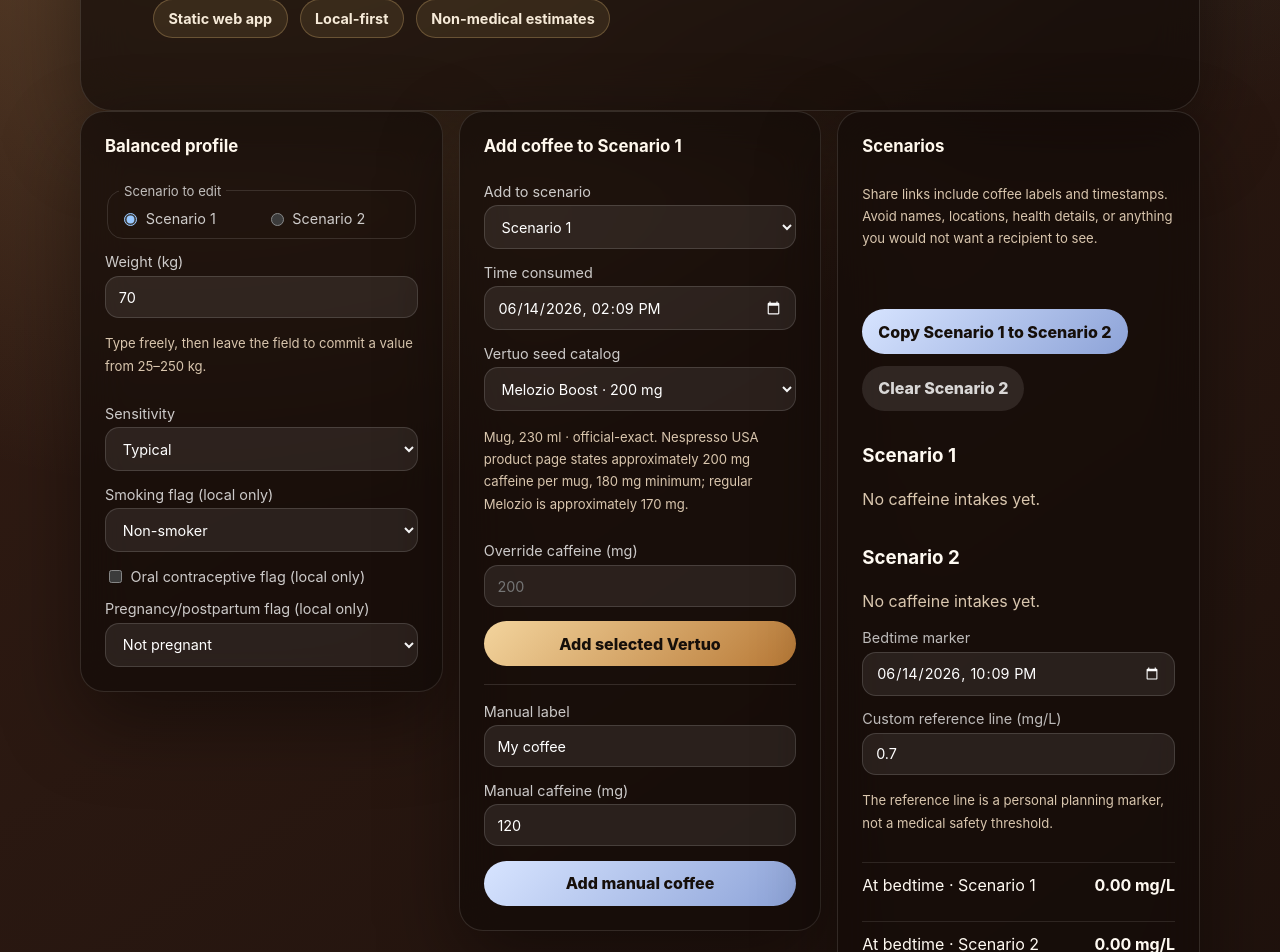
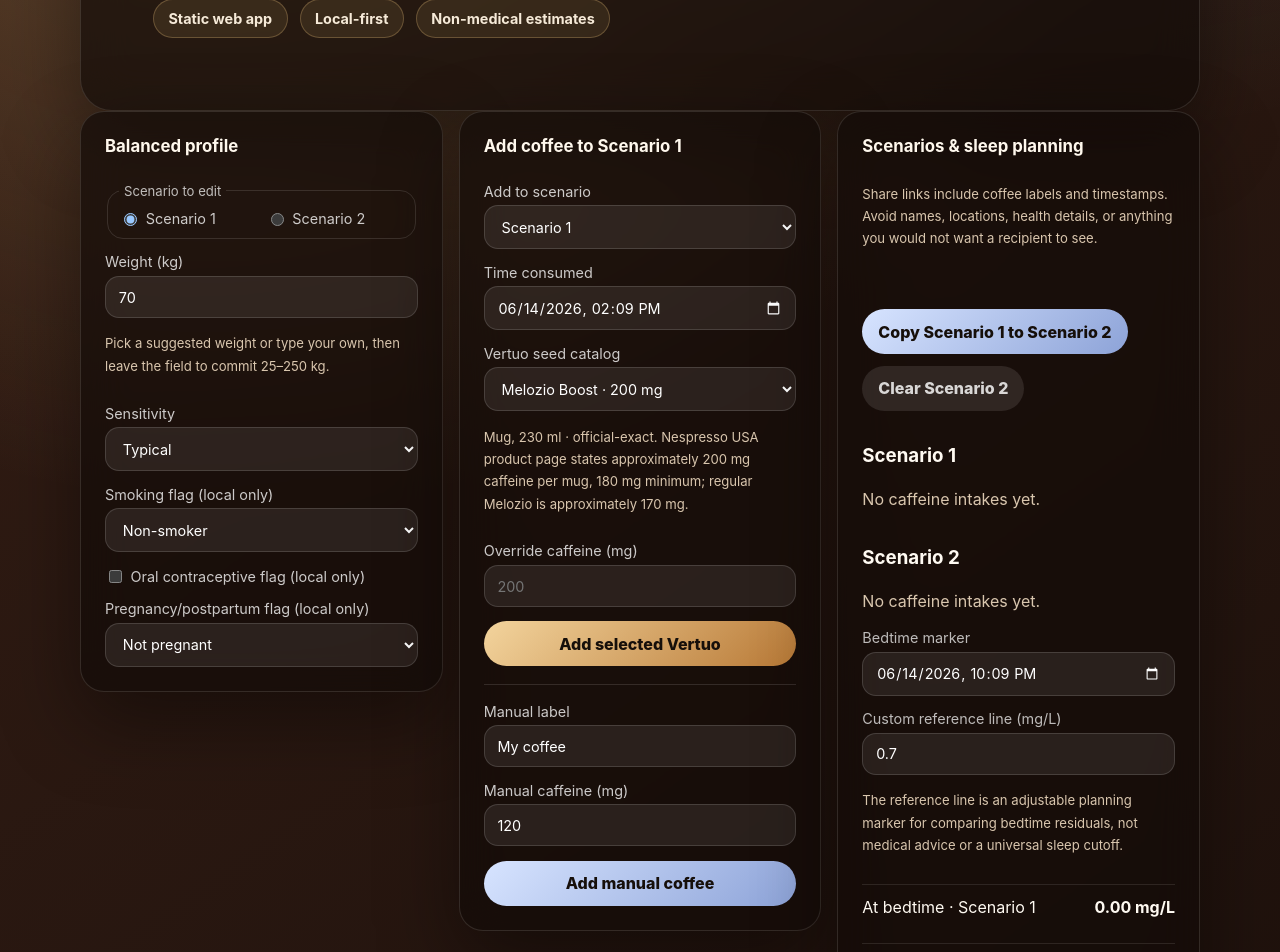
Before and after one commit to han-ent/coffee, a React (Vite) app: page / in a window 1280 px wide. Shown: the part 720-1672 px from the top of the page. Built offline with nearby package versions, Linux system fonts and the light colour scheme.

Commit message:
feat: improve weight and sleep planning UX

```diff
--- a/src/App.tsx
+++ b/src/App.tsx
@@ -36,6 +36,8 @@ function parsePositiveNumber(value: string) {
   const parsed = Number(value);
   return Number.isFinite(parsed) && parsed > 0 ? parsed : undefined;
 }
+
+const weightSuggestionsKg = [45, 50, 55, 60, 65, 70, 75, 80, 85, 90, 100, 110, 120];
 
 function formatDuration(minutes: number) {
   if (!Number.isFinite(minutes) || minutes < 0) return 'No caffeine yet';
@@ -212,6 +214,7 @@ export function App() {
             <input
               type="text"
               inputMode="decimal"
+              list="weight-suggestions-kg"
               value={weightDraft}
               onChange={(event) => setWeightDraft(event.target.value)}
               onBlur={commitWeight}
@@ -219,8 +222,11 @@ export function App() {
                 if (event.key === 'Enter') commitWeight();
               }}
             />
+            <datalist id="weight-suggestions-kg">
+              {weightSuggestionsKg.map((weight) => <option key={weight} value={weight} />)}
+            </datalist>
           </label>
-          <p className="fine-print">Type freely, then leave the field to commit a value from 25–250 kg.</p>
+          <p className="fine-print">Pick a suggested weight or type your own, then leave the field to commit 25–250 kg.</p>
           <label>
             Sensitivity
             <select
@@ -315,7 +321,7 @@ export function App() {
         </form>
 
         <section className="foundation-card result-panel" aria-label="Scenario summary">
-          <h2>Scenarios</h2>
+          <h2>Scenarios & sleep planning</h2>
           <p className="fine-print">{SHARE_LABEL_PRIVACY_WARNING}</p>
           <div className="hero-actions" aria-label="Scenario actions">
             <button type="button" className="secondary-button" onClick={() => setState((current) => copyScenario(current, 'scenario-1', 'scenario-2'))}>Copy Scenario 1 to Scenario 2</button>
@@ -353,7 +359,10 @@ export function App() {
               if (referenceLineMgPerL) setState((current) => updateSleepSettings(current, { referenceLineMgPerL }));
             }} />
           </label>
-          <p className="fine-print">The reference line is a personal planning marker, not a medical safety threshold.</p>
+          <p className="fine-print">
+            The reference line is an adjustable planning marker for comparing bedtime residuals, not medical advice or a
+            universal sleep cutoff.
+          </p>
           <div className="metric-row">
             <span>At bedtime · Scenario 1</span>
             <strong>{bedtimeResiduals[0]?.concentrationMgPerL.toFixed(2) ?? '0.00'} mg/L</strong>
--- a/src/components/CaffeineGraph.tsx
+++ b/src/components/CaffeineGraph.tsx
@@ -57,7 +57,7 @@ export function CaffeineGraph({ series, bedtime, referenceLineMgPerL, onInspect
         className="caffeine-graph"
         viewBox={`0 0 ${width} ${height}`}
         role="img"
-        aria-label="Caffeine concentration over time with threshold and bedtime markers"
+        aria-label="Caffeine concentration over time with reference line and bedtime markers"
         onPointerMove={handlePointer}
         onPointerDown={handlePointer}
       >
```
Also changed, not shown: 1 other file (tests, documents, lock files or other folders).
